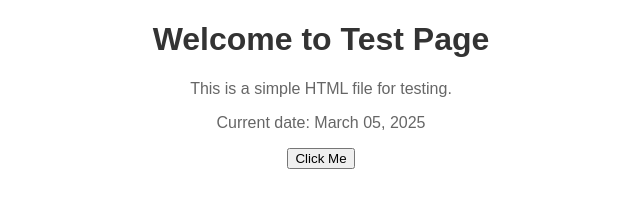
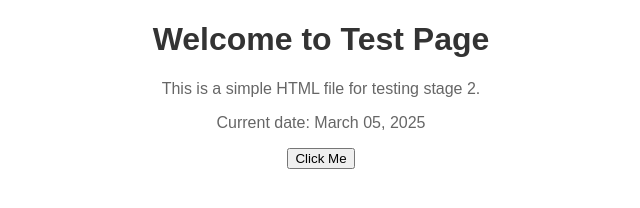
Before and after one commit to ar7u4/gitcheckpr, a plain HTML site: page dashboard/html/index.html in a window 1280 px wide. Shown: the full height of the page, 319-959 px from the left. Drawn offline with Linux system fonts and the light colour scheme.

Commit message:
test stat

```diff
--- a/html/index.html
+++ b/dashboard/html/index.html
@@ -20,7 +20,7 @@
 </head>
 <body>
     <h1>Welcome to Test Page</h1>
-    <p>This is a simple HTML file for testing.</p>
+    <p>This is a simple HTML file for testing stage 2.</p>
     <p>Current date: March 05, 2025</p>
     <div>
         <button onclick="alert('Test button clicked!')">Click Me</button>
```
Also changed, not shown: 4 other files.
